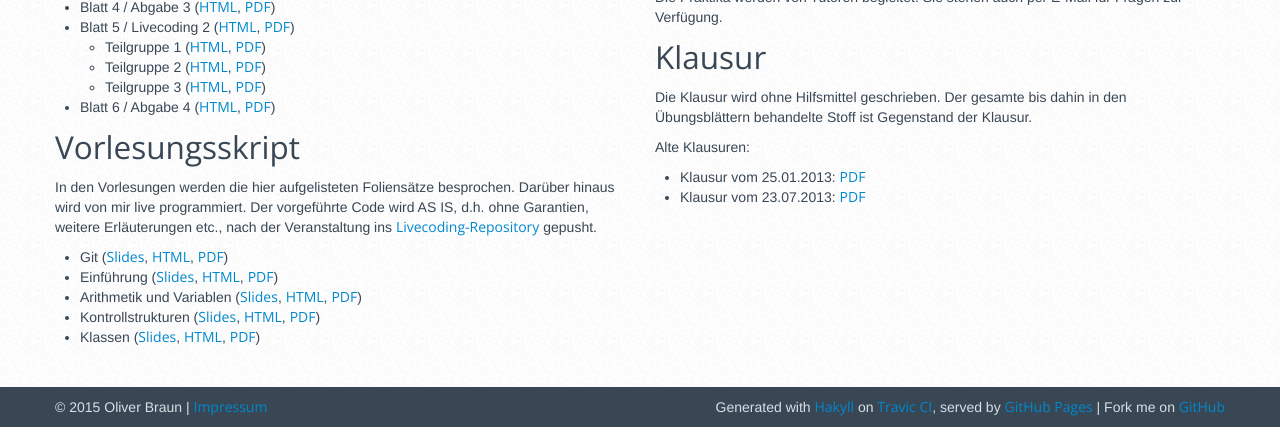
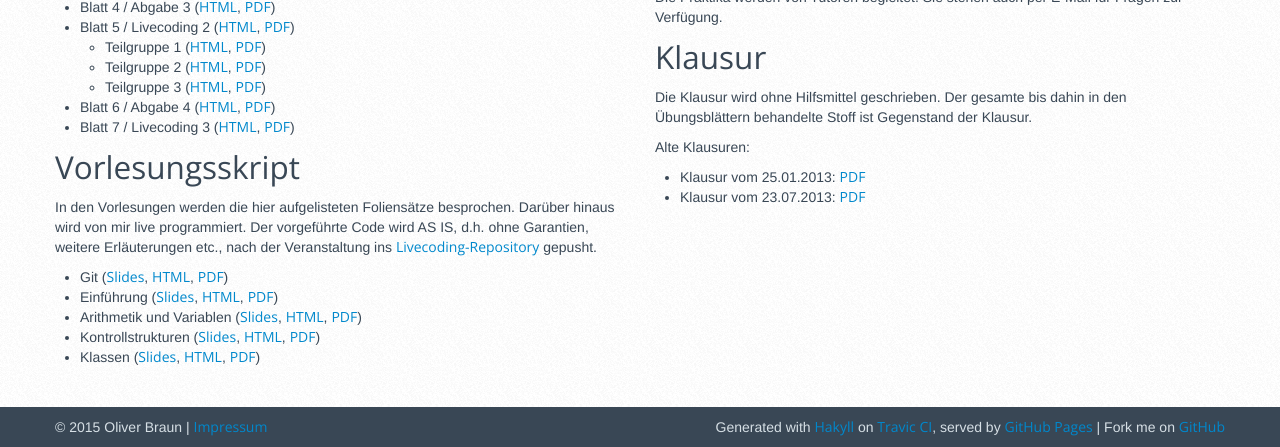
Before and after one commit to obcode/ob.cs.hm.edu, a plain HTML site: page lectures/seiib.html in a window 1280 px wide. Shown: the part 834-1281 px from the top of the page. Drawn offline with nearby package versions, Linux system fonts and the light colour scheme.

Commit message:
Update (2016-01-21 16:55:32 UTC)

```diff
--- a/lectures/seiib.html
+++ b/lectures/seiib.html
@@ -115,6 +115,7 @@
 <li>Teilgruppe 3 (<a href="https://dl.dropboxusercontent.com/u/13563262/lectures/seiib/html/Blatt05tg3.html">HTML</a>, <a href="https://dl.dropboxusercontent.com/u/13563262/lectures/seiib/pdf/Blatt05tg3.pdf">PDF</a>)</li>
 </ul></li>
 <li>Blatt 6 / Abgabe 4 (<a href="https://dl.dropboxusercontent.com/u/13563262/lectures/seiib/html/Blatt06.html">HTML</a>, <a href="https://dl.dropboxusercontent.com/u/13563262/lectures/seiib/pdf/Blatt06.pdf">PDF</a>)</li>
+<li>Blatt 7 / Livecoding 3 (<a href="https://dl.dropboxusercontent.com/u/13563262/lectures/seiib/html/Blatt07.html">HTML</a>, <a href="https://dl.dropboxusercontent.com/u/13563262/lectures/seiib/pdf/Blatt07.pdf">PDF</a>)</li>
 </ul>
 <h2 id="vorlesungsskript">Vorlesungsskript</h2>
 <p>In den Vorlesungen werden die hier aufgelisteten Foliensätze besprochen. Darüber hinaus wird von mir live programmiert. Der vorgeführte Code wird AS IS, d.h. ohne Garantien, weitere Erläuterungen etc., nach der Veranstaltung ins <a href="https://github.com/seiib-15WS/livecoding">Livecoding-Repository</a> gepusht.</p>
```
